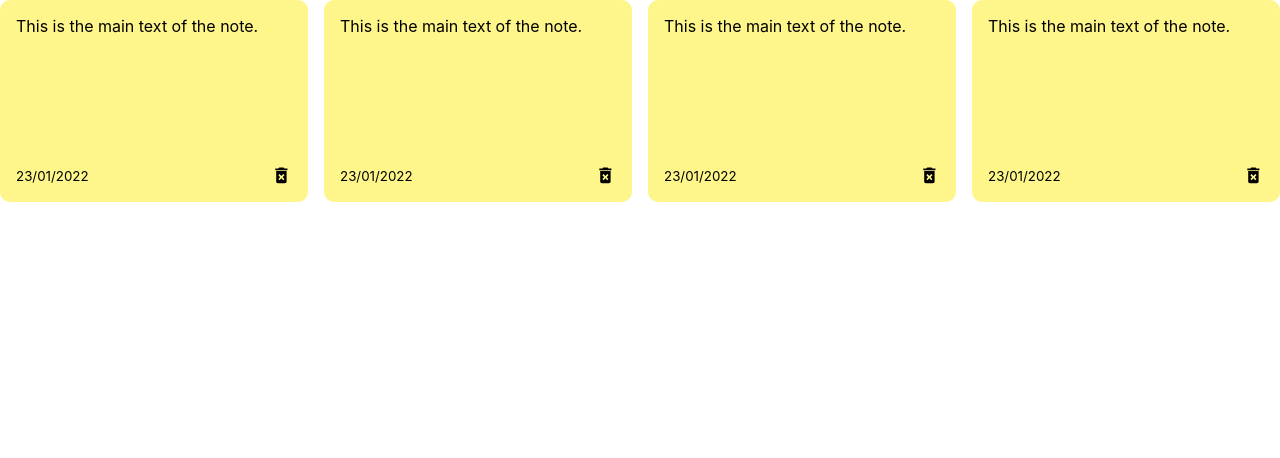
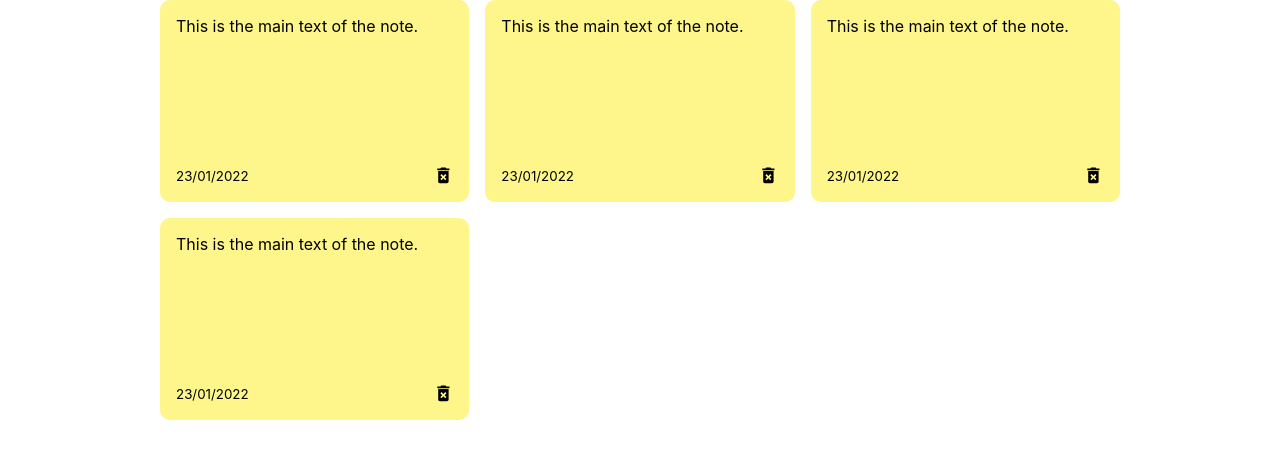
Before and after one commit to DeadManLogan/QNotes, a React (Create React App) app: page / in a window 1280 px wide. Shown: the top 458 px of the page. Built offline with nearby package versions, Linux system fonts and the light colour scheme.

Commit message:
Added app container

```diff
--- a/src/index.css
+++ b/src/index.css
@@ -10,6 +10,14 @@ body {
 code {
   font-family: source-code-pro, Menlo, Monaco, Consolas, 'Courier New',
     monospace;
+}
+
+.container{
+  max-width: 960px;
+  margin-right: auto;
+  margin-left: auto;
+  padding-right: 15px;
+  padding-left: 15px;
 }
 
 /* css grid will help use make the note components responsive */
```
